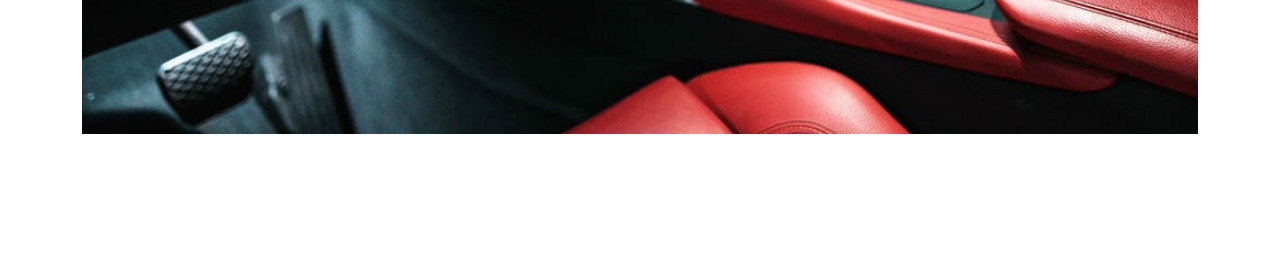
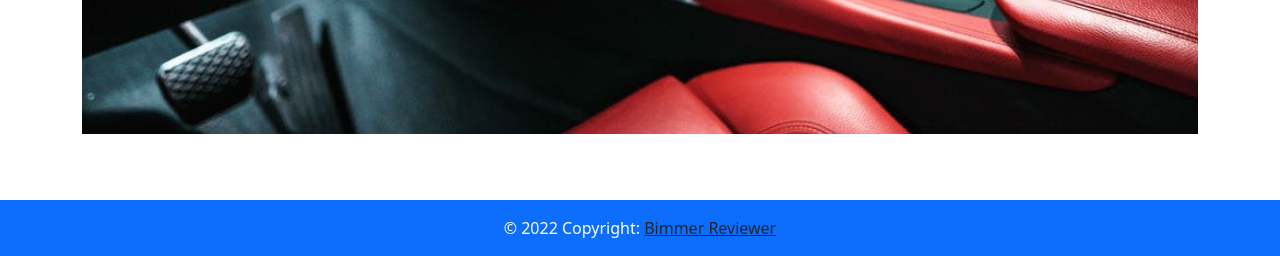
Before and after one commit to rebahama/bimmer-reviewer, a Django app: page /index in a window 1280 px wide. Shown: the part 729-985 px from the top of the page. Before the commit the page ends 863 px from the top, so only its background shows below. Run offline with Django 3.2, Linux system fonts and the light colour scheme.

Commit message:
add footer

```diff
--- a/static/css/style.css
+++ b/static/css/style.css
@@ -23,6 +23,7 @@
 .hero{
     overflow: hidden;
     margin-top: 2%;
+    margin-bottom: 6%;
 }
 .img-container{
  background-image: url(../images/bmw-background.jpeg);
--- a/templates/base.html
+++ b/templates/base.html
@@ -54,6 +54,16 @@
     {% endblock %}
 </div>
 
+
+<footer class="bg-light text-center text-lg-start mt-auto">
+  <!-- Copyright -->
+  <div class="text-center p-3 bg-primary text-white">
+    © 2022 Copyright:
+    <a class="text-dark" href="#">Bimmer Reviewer</a>
+  </div>
+  <!-- Copyright -->
+</footer>
+
 <script src="{% static 'javascript/script.js' %}"></script>
 <script src="https://cdn.jsdelivr.net/npm/bootstrap@5.2.0-beta1/dist/js/bootstrap.bundle.min.js" integrity="sha384-pprn3073KE6tl6bjs2QrFaJGz5/SUsLqktiwsUTF55Jfv3qYSDhgCecCxMW52nD2" crossorigin="anonymous"></script>
 </body>
```
